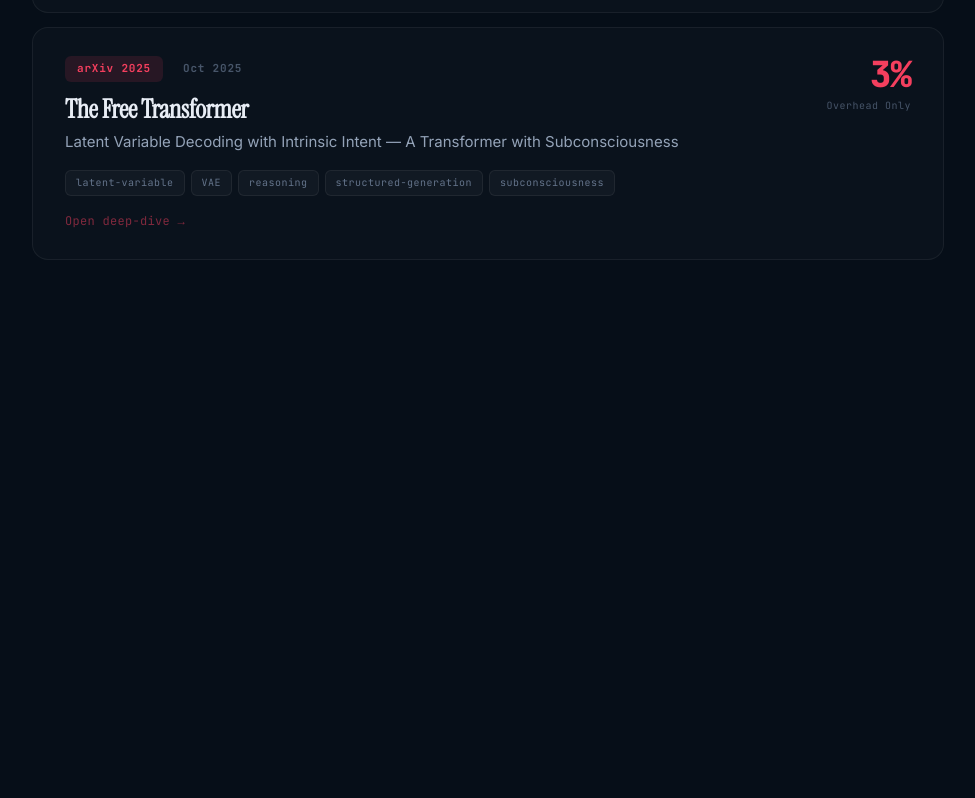
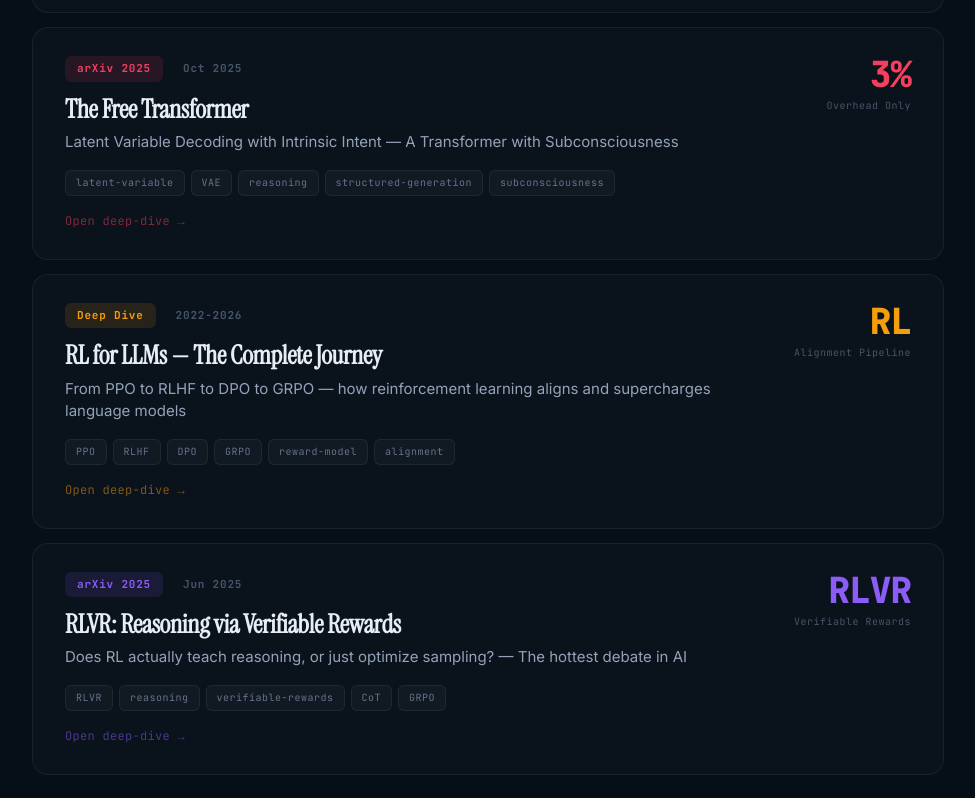
Before and after one commit to Rahul-Rajpurohitk/paper-decoder, a React (Vite) app: page / in a window 1280 px wide. Shown: the part 1999-2797 px from the top of the page, without its empty margins (152-1127 px from the left). Before the commit the page ends 2323 px from the top, so only its background shows below. Built offline with nearby package versions, Linux system fonts and the light colour scheme.

Commit message:
Add RL for LLMs + RLVR paper configs (10 total papers)

```diff
--- a/src/App.jsx
+++ b/src/App.jsx
@@ -13,6 +13,8 @@ import DeepSeekMHCPaper from './papers/deepseek-mhc/DeepSeekMHCPaper';
 import DeepSeekR1Paper from './papers/deepseek-r1/DeepSeekR1Paper';
 import Llama4Paper from './papers/llama4/Llama4Paper';
 import FreeTransformerPaper from './papers/free-transformer/FreeTransformerPaper';
+import RLForLLMsPaper from './papers/rl-for-llms/RLForLLMsPaper';
+import RLVRPaper from './papers/rlvr/RLVRPaper';
 import msaConfig from './papers/msa/config';
 import tqConfig from './papers/turboquant/config';
 import dinov3Config from './papers/dinov3/config';
@@ -21,8 +23,10 @@ import mhcConfig from './papers/deepseek-mhc/config';
 import r1Config from './papers/deepseek-r1/config';
 import llama4Config from './papers/llama4/config';
 import ftConfig from './papers/free-transformer/config';
+import rlConfig from './papers/rl-for-llms/config';
+import rlvrConfig from './papers/rlvr/config';
 
-const PAPERS = [msaConfig, tqConfig, dinov3Config, attnresConfig, mhcConfig, r1Config, llama4Config, ftConfig];
+const PAPERS = [msaConfig, tqConfig, dinov3Config, attnresConfig, mhcConfig, r1Config, llama4Config, ftConfig, rlConfig, rlvrConfig];
 
 const PAPER_COMPONENTS = {
   msa: MSAPaper,
@@ -33,6 +37,8 @@ const PAPER_COMPONENTS = {
   'deepseek-r1': DeepSeekR1Paper,
   llama4: Llama4Paper,
   'free-transformer': FreeTransformerPaper,
+  'rl-for-llms': RLForLLMsPaper,
+  rlvr: RLVRPaper,
 };
 
 const PAPER_SECTIONS = {
@@ -43,6 +49,8 @@ const PAPER_SECTIONS = {
   'deepseek-mhc': ['The Problem', 'Hyper-Connections', 'Manifold Constraint', 'Sinkhorn Algorithm', 'Scaling Results', 'Architecture', 'Mental Models'],
   'deepseek-r1': ['Why R1?', 'RL Without SFT', 'Chain-of-Thought Emergence', 'Training Pipeline', 'Distillation', 'Results', 'Mental Models'],
   llama4: ['Why Llama 4?', 'MoE Architecture', 'iRoPE & 10M Context', 'Early Fusion Multimodal', 'Training at Scale', 'Model Family', 'Mental Models'],
+  'rl-for-llms': ['What is RL?', 'Policy & Reward', 'PPO', 'RLHF', 'DPO', 'GRPO', 'RLVR & Beyond'],
+  rlvr: ['The Question', 'Verifiable Rewards', 'CoT-Pass@K', 'Does RL Teach Reasoning?', 'The Counter-Evidence', 'Practical Impact', 'Mental Models'],
   'free-transformer': ['The Idea', 'Latent Variable Z', 'ELBO Training', 'Reasoning Gains', 'Structured Generation', 'Results', 'Mental Models'],
 };
 
--- /dev/null
+++ b/src/papers/rl-for-llms/RLForLLMsPaper.jsx
@@ -0,0 +1,3 @@
+export default function RLForLLMsPaper() {
+  return <div style={{padding:40,color:'#94a3b8'}}><h2>Loading...</h2></div>;
+}
--- /dev/null
+++ b/src/papers/rl-for-llms/config.js
@@ -0,0 +1,13 @@
+export default {
+  id: 'rl-for-llms',
+  title: 'RL for LLMs — The Complete Journey',
+  subtitle: 'From PPO to RLHF to DPO to GRPO — how reinforcement learning aligns and supercharges language models',
+  venue: 'Deep Dive',
+  date: '2022-2026',
+  authors: 'Schulman, Ouyang, Rafailov, Shao et al.',
+  org: 'OpenAI / Anthropic / Stanford / DeepSeek',
+  tags: ['PPO', 'RLHF', 'DPO', 'GRPO', 'reward-model', 'alignment'],
+  hero: { value: 'RL', unit: '', label: 'Alignment Pipeline' },
+  accent: '#f59e0b',
+  status: 'ready',
+};
--- /dev/null
+++ b/src/papers/rlvr/RLVRPaper.jsx
@@ -0,0 +1,3 @@
+export default function RLVRPaper() {
+  return <div style={{padding:40,color:'#94a3b8'}}><h2>Loading...</h2></div>;
+}
--- /dev/null
+++ b/src/papers/rlvr/config.js
@@ -0,0 +1,14 @@
+export default {
+  id: 'rlvr',
+  title: 'RLVR: Reasoning via Verifiable Rewards',
+  subtitle: 'Does RL actually teach reasoning, or just optimize sampling? — The hottest debate in AI',
+  venue: 'arXiv 2025',
+  arxiv: '2506.14245',
+  date: 'Jun 2025',
+  authors: 'Multiple research groups',
+  org: 'DeepSeek / Google / Meta / Academic',
+  tags: ['RLVR', 'reasoning', 'verifiable-rewards', 'CoT', 'GRPO'],
+  hero: { value: 'RLVR', unit: '', label: 'Verifiable Rewards' },
+  accent: '#8b5cf6',
+  status: 'ready',
+};
```
